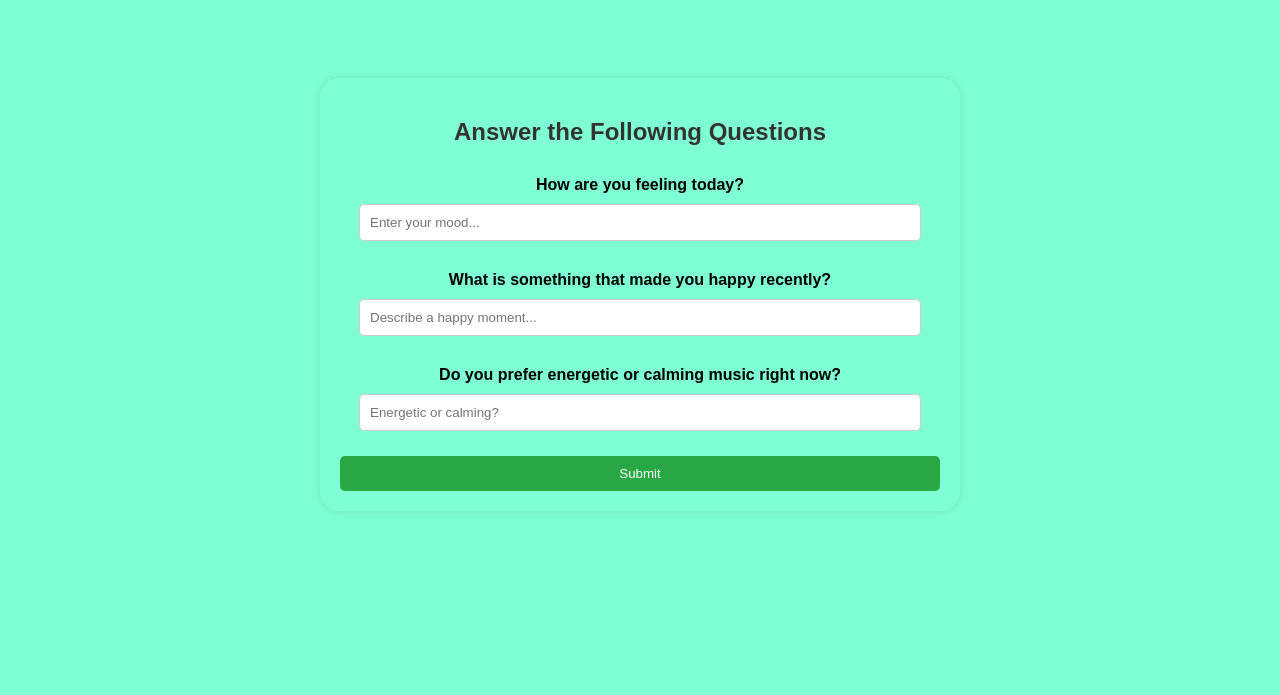
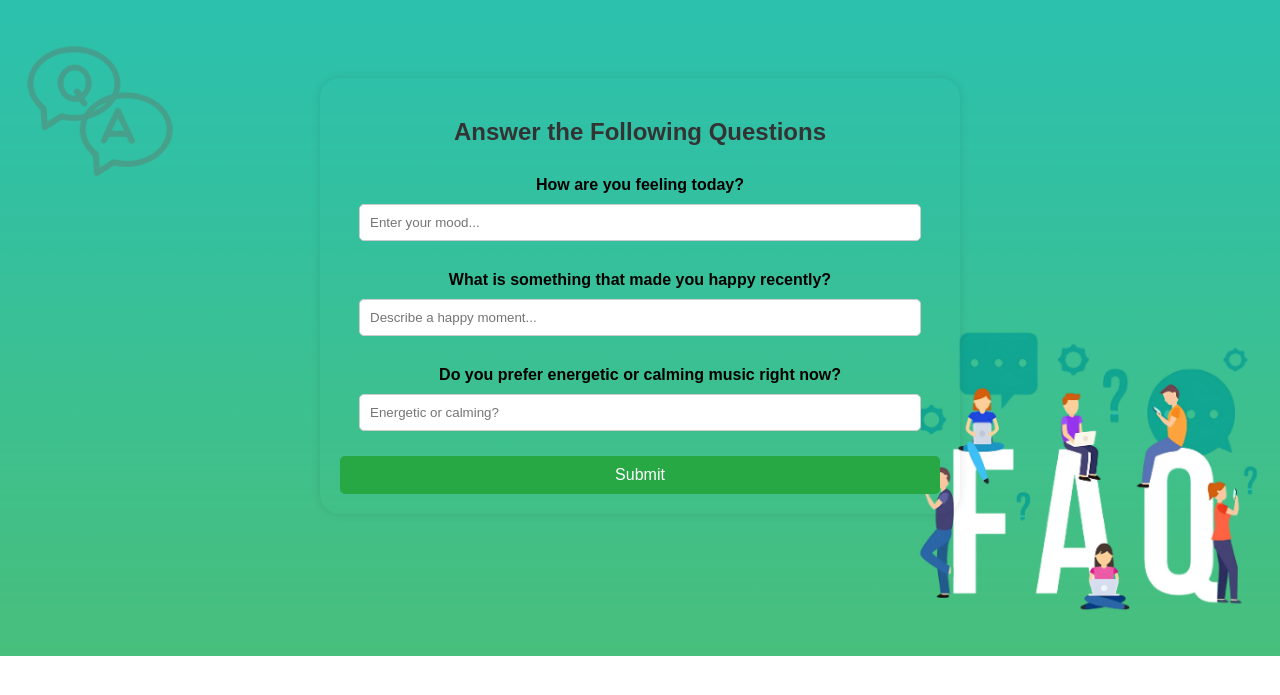
Before and after one commit to Shreyaa5/Mental_Therapy_through_Song_Mood_Classification, a Flask app: template templates/questions.html in a window 1280 px wide. Shown: the top 695 px of the page. Run offline with Flask 3, Linux system fonts and the light colour scheme; the template is opened without the code that fills it, so the values that code supplies are empty.

Commit message:
modification

```diff
--- a/templates/Result2.html
+++ b/templates/Result2.html
@@ -19,12 +19,13 @@
         }
         .container {
             background-color: white;
-            max-width: 500px;
-            height: 500px;
+            max-width: 600px;
+            height: 400px;
             margin: 100px auto;
             padding: 20px;
             border-radius: 10px;
             box-shadow: 0px 0px 10px rgba(0, 0, 0, 0.1);
+            opacity: 0.85;
         }
 
         h1,h2 {
--- a/templates/capture.html
+++ b/templates/capture.html
@@ -51,7 +51,7 @@
         <button id="capture">Capture</button>
         <canvas id="canvas" style="display:none;"></canvas>
         <img id="photo" src="" alt="Captured Image" style="display:none;">
-        <button id="submitBtn">Next</button>
+        <button id="submitBtn" style="display:none;">Next</button>
     </div>
 
     <script>
@@ -79,6 +79,9 @@
             // Show preview
             photo.src = canvas.toDataURL('image/jpeg', 0.7);
             photo.style.display = 'block';
+
+            // Show the Next button after capturing
+            submitButton.style.display = 'inline-block';
         });
 
         // Send image to Flask and render questions page
--- a/templates/landing.html
+++ b/templates/landing.html
@@ -248,7 +248,7 @@
                 <div style="width: 50%;">
                     <button onclick="location.href='#about'" style="margin-right: 10px;">Learn More</button>
                     <button onclick="location.href='diagnosis'" style="margin-right: 10px;">Click to Diagnosis</button>
-                    <button onclick="location.href='capture'" style="background-color: #ffc107; color: black;">Capture Photo</button>
+                    <button onclick="location.href='capture'" style="margin-right: 10px">Capture Photo</button>
                 </div>
             </div>
         </div>
--- a/templates/questions.html
+++ b/templates/questions.html
@@ -7,7 +7,10 @@
     <style>
         body {
             font-family: Arial, sans-serif;
-            background-color: aquamarine;
+            background-image: url("/static/images/questionbg.png");
+            background-size: 100%;
+            background-repeat: no-repeat;
+            background-position: center;
             text-align: center;
             padding: 20px;
         }
@@ -42,11 +45,12 @@
             padding: 10px 15px;
             border-radius: 5px;
             cursor: pointer;
+            font-size: 16px;
             margin-top: 25px;
             width: 100%;
         }
         button:hover {
-            background-color: #218838;
+            background-color: #12a174;
         }
         .captured-img {
             width: 100%;
```
Also changed, not shown: static/images/questionbg.png (added).
